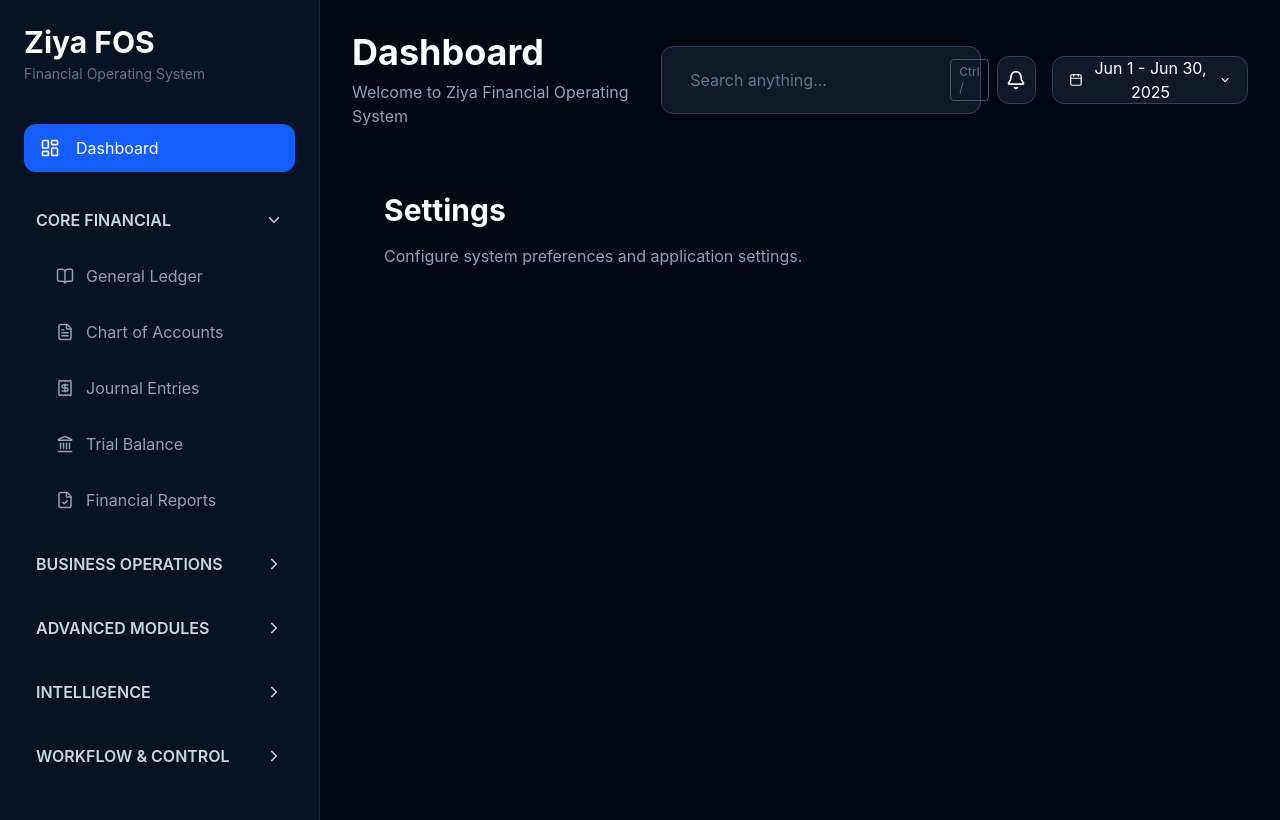
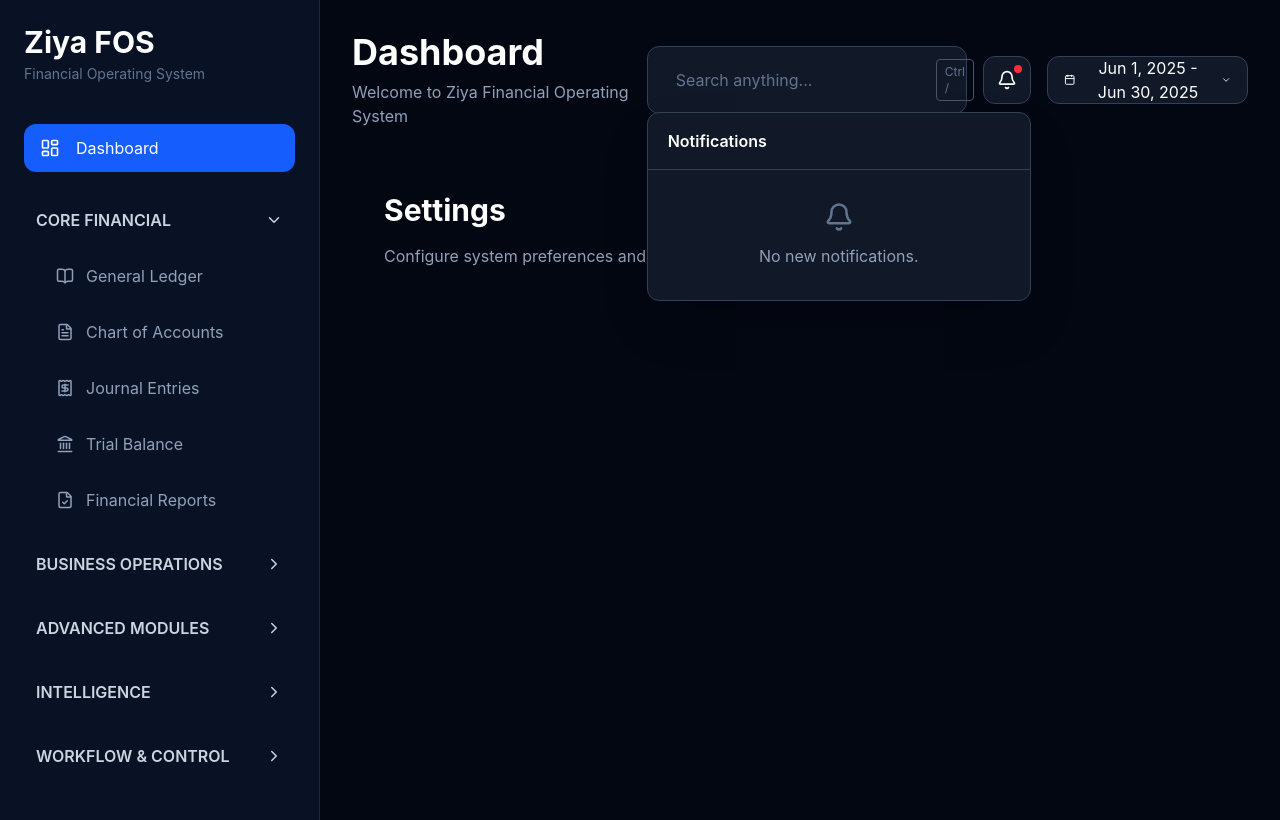
Before and after one commit to Mzungu-D/ziya-fos, a React (Vite) app: page /dashboard/settings in a window 1280 px wide. Both pictures are taken after a click on the button 1016 px from the left and 80 px from the top of the page. Built offline with nearby package versions, Linux system fonts and the light colour scheme.

Commit message:
Make dashboard search notifications and date picker functional

```diff
--- a/src/components/layout/Header.tsx
+++ b/src/components/layout/Header.tsx
@@ -1,9 +1,154 @@
-import { Bell, Search, Calendar, ChevronDown } from "lucide-react";
+import {
+  Bell,
+  Search,
+  Calendar,
+  ChevronDown,
+  X,
+} from "lucide-react";
+
+import {
+  useEffect,
+  useRef,
+  useState,
+} from "react";
+
+import { useNavigate } from "react-router-dom";
+
+const searchItems = [
+  { name: "Dashboard", path: "/dashboard" },
+  { name: "General Ledger", path: "/dashboard/general-ledger" },
+  { name: "Chart of Accounts", path: "/dashboard/chart-of-accounts" },
+  { name: "Journal Entries", path: "/dashboard/journal-entries" },
+  { name: "Trial Balance", path: "/dashboard/trial-balance" },
+  { name: "Financial Reports", path: "/dashboard/financial-reports" },
+
+  { name: "Accounts Payable", path: "/dashboard/accounts-payable" },
+  { name: "Accounts Receivable", path: "/dashboard/accounts-receivable" },
+  { name: "Invoicing", path: "/dashboard/invoicing" },
+  { name: "Expenses", path: "/dashboard/expenses" },
+  { name: "Cash & Bank", path: "/dashboard/cash-bank" },
+  { name: "Bank Integration", path: "/dashboard/bank-integration" },
+  { name: "M-Pesa Integration", path: "/dashboard/mpesa-integration" },
+  { name: "Portfolio Companies", path: "/dashboard/portfolio-companies" },
+  { name: "Vendors", path: "/dashboard/vendors" },
+
+  { name: "HR Management", path: "/dashboard/hr-management" },
+  { name: "Payroll", path: "/dashboard/payroll" },
+  { name: "Procurement", path: "/dashboard/procurement" },
+  { name: "Assets", path: "/dashboard/assets" },
+  { name: "Tax Management", path: "/dashboard/tax-management" },
+  { name: "Budgeting & Forecasting", path: "/dashboard/budgeting" },
+
+  { name: "Analytics & Insights", path: "/dashboard/analytics" },
+  { name: "Fraud Detection", path: "/dashboard/fraud-detection" },
+
+  { name: "Approvals", path: "/dashboard/approvals" },
+  { name: "Audit Trails", path: "/dashboard/audit-trails" },
+  { name: "Documents", path: "/dashboard/documents" },
+  { name: "Settings", path: "/dashboard/settings" },
+];
 
 export default function Header() {
+  const navigate = useNavigate();
+
+  const [search, setSearch] = useState("");
+  const [searchOpen, setSearchOpen] = useState(false);
+
+  const [notificationsOpen, setNotificationsOpen] =
+    useState(false);
+
+  const [dateOpen, setDateOpen] = useState(false);
+
+  const [startDate, setStartDate] =
+    useState("2025-06-01");
+
+  const [endDate, setEndDate] =
+    useState("2025-06-30");
+
+  const searchInputRef =
+    useRef<HTMLInputElement>(null);
+
+  const headerRef =
+    useRef<HTMLDivElement>(null);
+
+  const filteredItems = searchItems.filter((item) =>
+    item.name
+      .toLowerCase()
+      .includes(search.toLowerCase())
+  );
+
+  // Ctrl + / opens search
+  useEffect(() => {
+    const handleKeyboard = (event: KeyboardEvent) => {
+      if (event.ctrlKey && event.key === "/") {
+        event.preventDefault();
+
+        searchInputRef.current?.focus();
+        setSearchOpen(true);
+      }
+
+      if (event.key === "Escape") {
+        setSearchOpen(false);
+        setNotificationsOpen(false);
+        setDateOpen(false);
+      }
+    };
+
+    window.addEventListener("keydown", handleKeyboard);
+
+    return () =>
+      window.removeEventListener(
+        "keydown",
+        handleKeyboard
+      );
+  }, []);
+
+  // Close dropdowns when clicking outside
+  useEffect(() => {
+    const handleOutsideClick = (event: MouseEvent) => {
+      if (
+        headerRef.current &&
+        !headerRef.current.contains(
+          event.target as Node
+        )
+      ) {
+        setSearchOpen(false);
+        setNotificationsOpen(false);
+        setDateOpen(false);
+      }
+    };
+
+    document.addEventListener(
+      "mousedown",
+      handleOutsideClick
+    );
+
+    return () =>
+      document.removeEventListener(
+        "mousedown",
+        handleOutsideClick
+      );
+  }, []);
+
+  const formatDate = (value: string) => {
+    if (!value) return "";
+
+    return new Date(
+      `${value}T00:00:00`
+    ).toLocaleDateString("en-US", {
+      month: "short",
+      day: "numeric",
+      year: "numeric",
+    });
+  };
+
   return (
-    <header className="flex items-center justify-between mb-8">
-      {/* Left Side */}
+    <header
+      ref={headerRef}
+      className="flex items-center justify-between mb-8 relative z-50"
+    >
+      {/* Left */}
+
       <div>
         <h1 className="text-4xl font-bold text-white">
           Dashboard
@@ -14,37 +159,207 @@ export default function Header() {
         </p>
       </div>
 
-      {/* Right Side */}
+      {/* Right */}
+
       <div className="flex items-center gap-4">
 
-        {/* Search */}
+        {/* SEARCH */}
+
+        <div className="relative">
+
           <div className="flex items-center bg-[#111827] border border-slate-700 rounded-xl px-4 py-3 w-80">
-          <Search size={18} className="text-slate-400" />
+
+            <Search
+              size={18}
+              className="text-slate-400"
+            />
 
             <input
+              ref={searchInputRef}
               type="text"
+              value={search}
               placeholder="Search anything..."
+              onFocus={() => setSearchOpen(true)}
+              onChange={(e) => {
+                setSearch(e.target.value);
+                setSearchOpen(true);
+              }}
               className="bg-transparent flex-1 outline-none px-3 text-white placeholder:text-slate-500"
             />
 
+            {search ? (
+              <button
+                onClick={() => setSearch("")}
+                className="text-slate-400 hover:text-white"
+              >
+                <X size={16} />
+              </button>
+            ) : (
               <span className="text-xs text-slate-500 border border-slate-600 rounded px-2 py-1">
                 Ctrl /
               </span>
+            )}
+
           </div>
 
-        {/* Notification */}
-        <button className="w-12 h-12 rounded-xl bg-[#111827] border border-slate-700 flex items-center justify-center hover:bg-slate-800">
-          <Bell size={20} className="text-white" />
+          {searchOpen && search && (
+
+            <div className="absolute top-14 left-0 w-80 max-h-96 overflow-y-auto bg-[#111827] border border-slate-700 rounded-xl shadow-2xl">
+
+              {filteredItems.length > 0 ? (
+
+                filteredItems.map((item) => (
+
+                  <button
+                    key={item.path}
+                    onClick={() => {
+                      navigate(item.path);
+                      setSearch("");
+                      setSearchOpen(false);
+                    }}
+                    className="block w-full text-left px-4 py-3 text-slate-300 hover:bg-slate-800 hover:text-white"
+                  >
+                    {item.name}
                   </button>
 
-        {/* Date Picker */}
-        <button className="flex items-center gap-2 px-4 h-12 rounded-xl bg-[#111827] border border-slate-700 text-white">
+                ))
+
+              ) : (
+
+                <div className="px-4 py-4 text-slate-500">
+                  No results found.
+                </div>
+
+              )}
+
+            </div>
+
+          )}
+
+        </div>
+
+        {/* NOTIFICATIONS */}
+
+        <div className="relative">
+
+          <button
+            onClick={() => {
+              setNotificationsOpen(
+                !notificationsOpen
+              );
+
+              setDateOpen(false);
+            }}
+            className="relative w-12 h-12 rounded-xl bg-[#111827] border border-slate-700 flex items-center justify-center hover:bg-slate-800"
+          >
+            <Bell
+              size={20}
+              className="text-white"
+            />
+
+            <span className="absolute top-2 right-2 w-2 h-2 bg-red-500 rounded-full" />
+          </button>
+
+          {notificationsOpen && (
+
+            <div className="absolute right-0 top-14 w-96 bg-[#111827] border border-slate-700 rounded-xl shadow-2xl overflow-hidden">
+
+              <div className="px-5 py-4 border-b border-slate-700">
+
+                <h3 className="text-white font-semibold">
+                  Notifications
+                </h3>
+
+              </div>
+
+              <div className="px-5 py-8 text-center">
+
+                <Bell
+                  size={30}
+                  className="mx-auto text-slate-500"
+                />
+
+                <p className="text-slate-400 mt-3">
+                  No new notifications.
+                </p>
+
+              </div>
+
+            </div>
+
+          )}
+
+        </div>
+
+        {/* DATE RANGE */}
+
+        <div className="relative">
+
+          <button
+            onClick={() => {
+              setDateOpen(!dateOpen);
+              setNotificationsOpen(false);
+            }}
+            className="flex items-center gap-2 px-4 h-12 rounded-xl bg-[#111827] border border-slate-700 text-white hover:bg-slate-800"
+          >
             <Calendar size={18} />
-          Jun 1 - Jun 30, 2025
+
+            {formatDate(startDate)}
+            {" - "}
+            {formatDate(endDate)}
+
             <ChevronDown size={16} />
           </button>
 
+          {dateOpen && (
+
+            <div className="absolute right-0 top-14 w-80 bg-[#111827] border border-slate-700 rounded-xl shadow-2xl p-5">
+
+              <h3 className="text-white font-semibold mb-4">
+                Reporting Period
+              </h3>
+
+              <label className="block text-sm text-slate-400 mb-2">
+                From
+              </label>
+
+              <input
+                type="date"
+                value={startDate}
+                onChange={(e) =>
+                  setStartDate(e.target.value)
+                }
+                className="w-full bg-slate-900 border border-slate-700 rounded-lg px-3 py-3 text-white mb-4"
+              />
+
+              <label className="block text-sm text-slate-400 mb-2">
+                To
+              </label>
+
+              <input
+                type="date"
+                value={endDate}
+                onChange={(e) =>
+                  setEndDate(e.target.value)
+                }
+                className="w-full bg-slate-900 border border-slate-700 rounded-lg px-3 py-3 text-white"
+              />
+
+              <button
+                onClick={() => setDateOpen(false)}
+                className="w-full mt-5 bg-blue-600 hover:bg-blue-700 rounded-lg py-3 text-white font-medium"
+              >
+                Apply Period
+              </button>
+
             </div>
+
+          )}
+
+        </div>
+
+      </div>
+
     </header>
   );
 }
```
Lines whose indentation alone changed are shown as unchanged.
